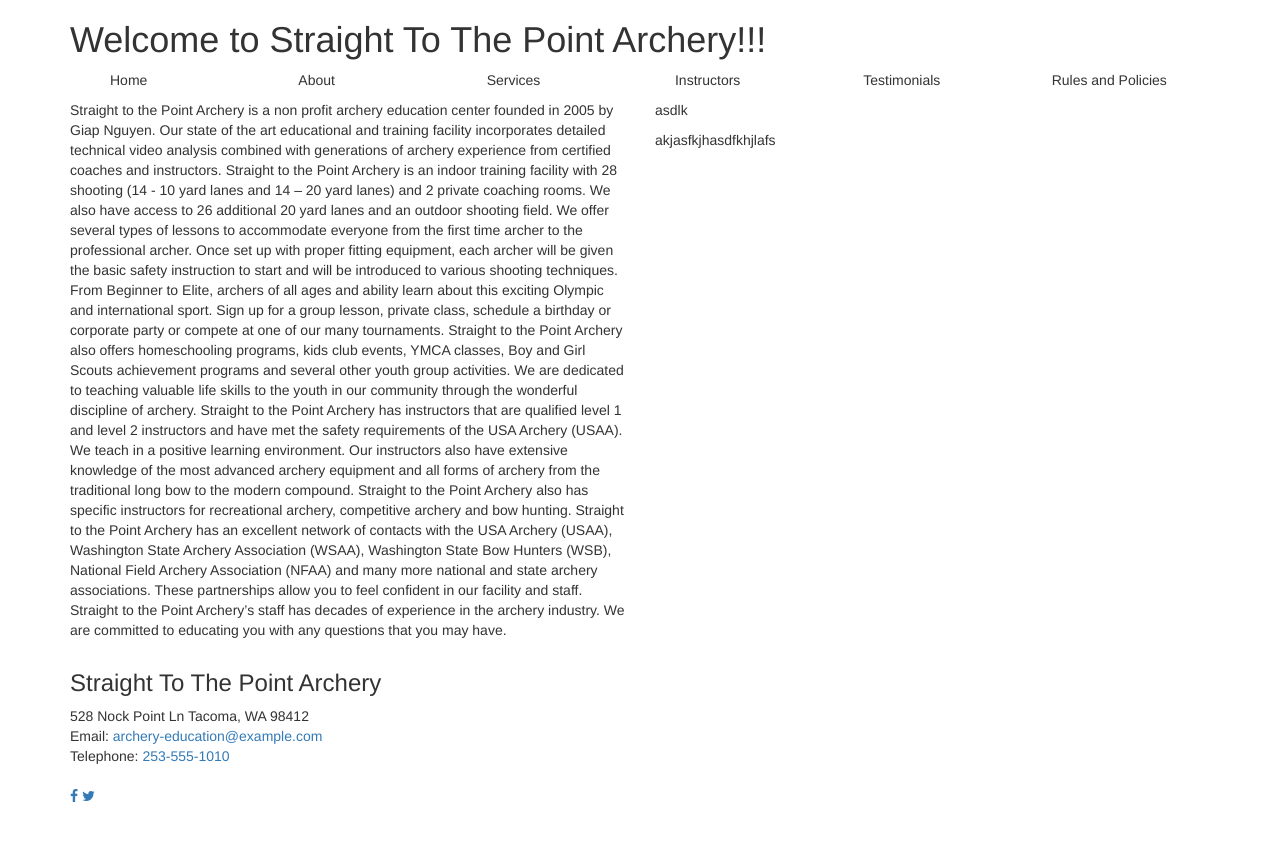
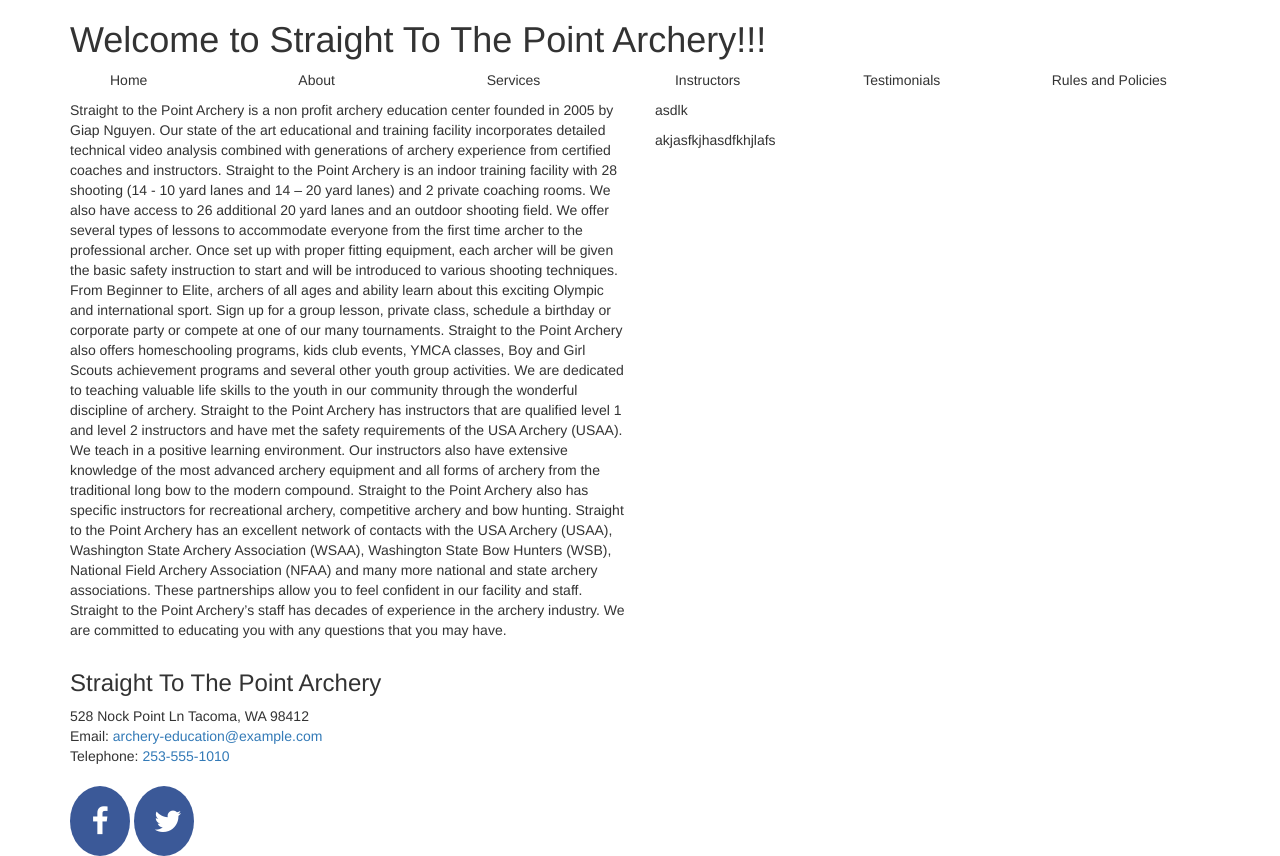
Before and after one commit to satsobek/stp-archery, a plain HTML site: page index.html in a window 1280 px wide. Before the commit the page ends 806 px from the top, so only its background shows below. Drawn offline with nearby package versions, Linux system fonts and the light colour scheme.

Commit message:
added font awesome css

```diff
--- a/arhcery-stylesheet.css
+++ b/arhcery-stylesheet.css
@@ -1,15 +1,20 @@
 
-aside {
-  float: right;
+/*Styling for Font Awesome- Social Media*/
+.fa {
+  padding: 20px;
+  font-size: 30px;
+  width: 60px;
+  text-align: center;
+  text-decoration: none;
+  border-radius: 60%;
 }
 
-article {
-  float: left;
-}
-.test {
-  float: right;
+.fa-facebook {
+  background: #3B5998;
+  color: white;
 }
 
-.test2 {
-  float: left;
+.fa-twitter {
+  background: #3B5998;
+  color: White;
 }
```
